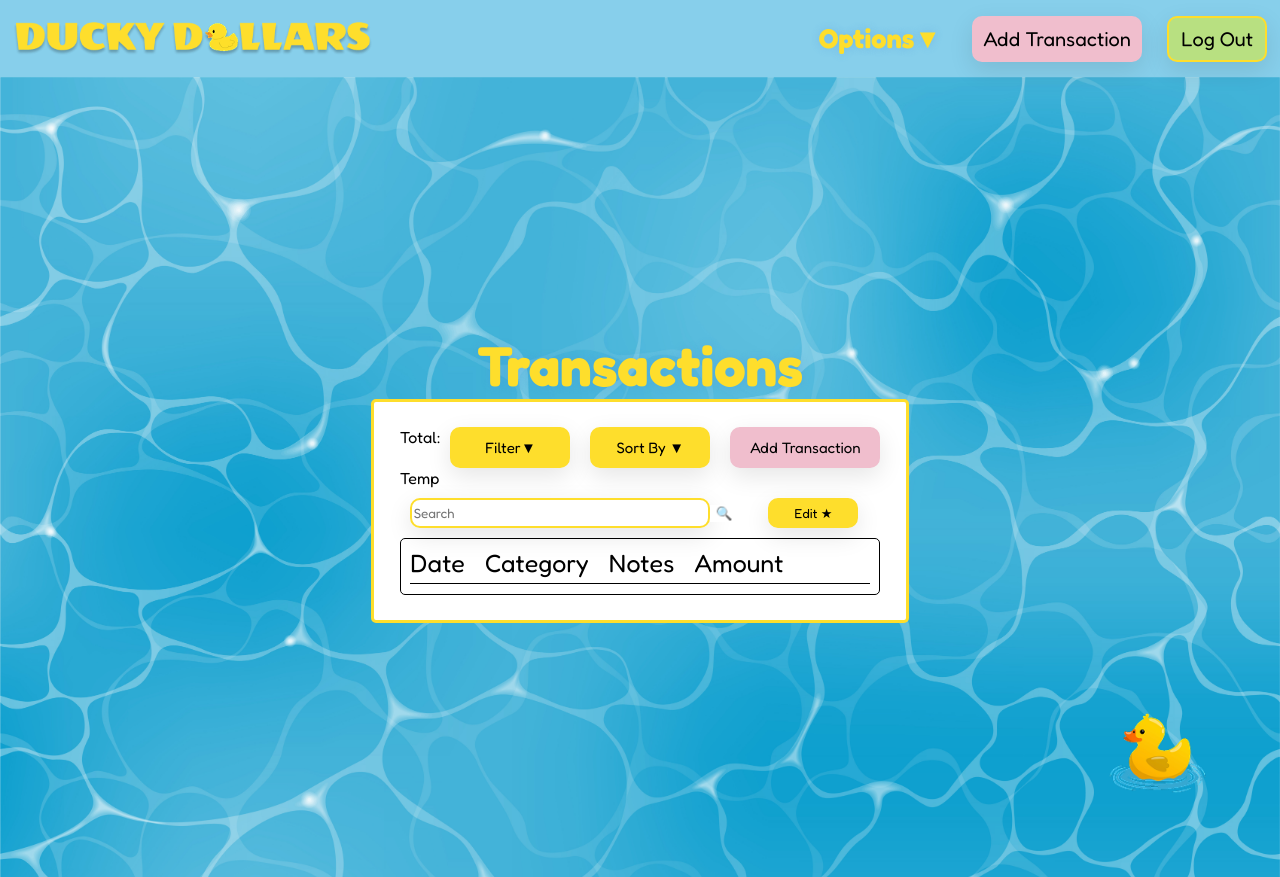
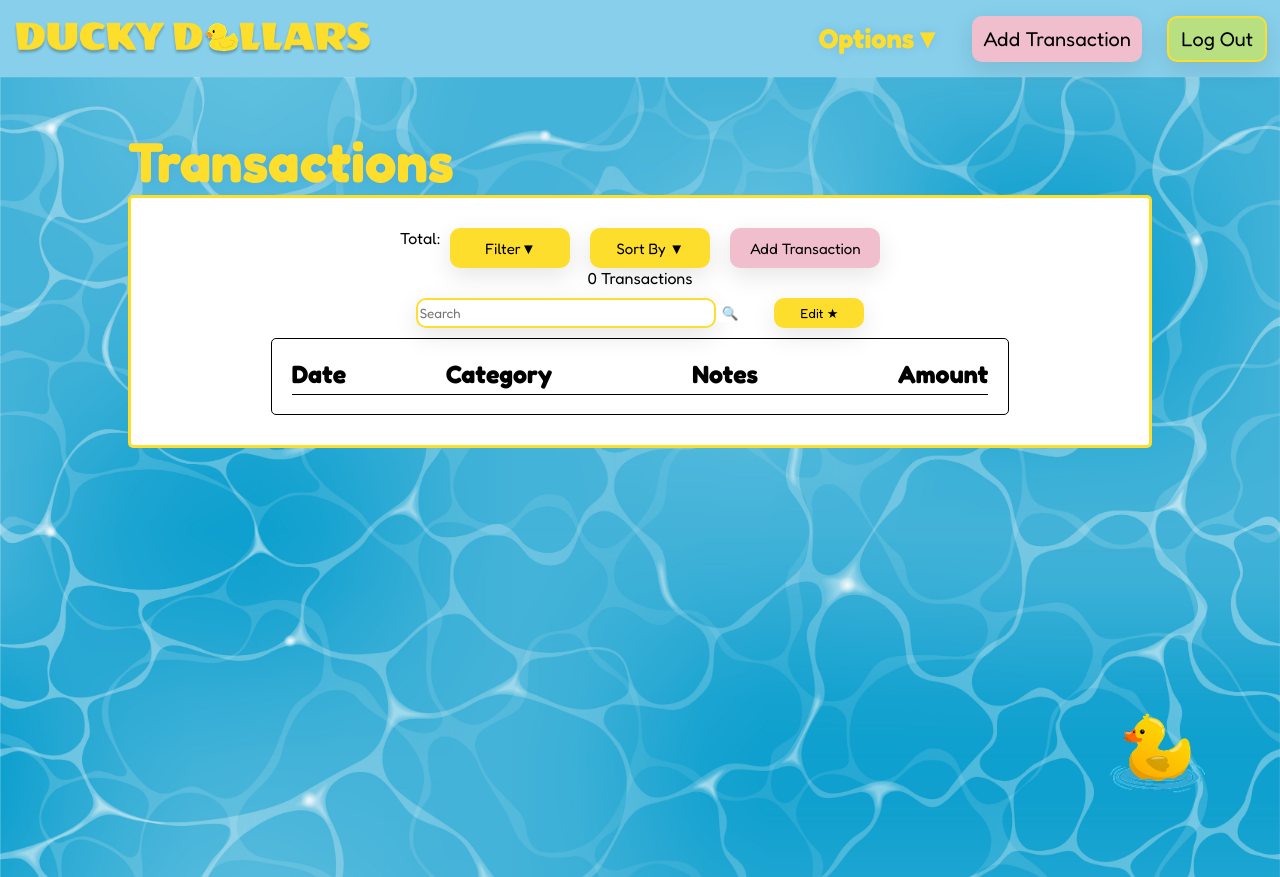
Before and after one commit to wongbernice/MERN-Stack-Project-Group-14, a React (Vite) app in the folder frontend/: page /transactions in a window 1280 px wide. Built offline with nearby package versions, Linux system fonts and the light colour scheme; a web font is replaced by a local one.

Commit message:
connect transactions to api and fixed styling -trevi

```diff
--- a/frontend/src/components/AddTransactions/addTransactions.tsx
+++ b/frontend/src/components/AddTransactions/addTransactions.tsx
@@ -28,6 +28,9 @@ export const AddTransaction = ({onClose, onSubmit}: OverlayItems) =>
     useEffect(() => {
         const getCategories = async () => {
             const userId = localStorage.getItem('_id');
+            if(!userId)
+                return;
+
             try {
                 const response = await fetch('http://67.205.159.14:5000/api/categories?userId=${userId}');
                 const data = await response.json();
--- a/frontend/src/pages/Transactions/Transactions.tsx
+++ b/frontend/src/pages/Transactions/Transactions.tsx
@@ -1,24 +1,48 @@
 import axios from 'axios';
-import { useState, type ChangeEvent, type FormEvent } from 'react';
+import { useState, useEffect, type ChangeEvent, type FormEvent } from 'react';
 import { useNavigate } from 'react-router-dom';
 import { NavBar } from '../../components/NavBar/NavBar'
 import { AddTransaction } from '../../components/AddTransactions/addTransactions'
 import duck from '../../assets/Duck_Image.png'
 import './TransactionsPage.css'
 
+interface Transaction {
+    _id: string;
+    date: string;
+    categoryId:string;
+    note:string;
+    amount: number;
+}
+
 export const TransactionsPage = () =>
 {
     const[isOverlay, setIsOverlay] = useState(false);
     const[searchQuery, setSearchQuery] = useState("");
+    const[transactions, setTransactions] = useState<Transaction[]>([]);
     const toggleOverlay = () => setIsOverlay(!isOverlay);
 
+    useEffect(() => {
+        const getTransactions = async () => {
+            const userId = localStorage.getItem('_id');
+            if (!userId)
+                return;
+
+            try {
+                const response = await axios.get('http://67.205.159.14:5000/api/categories?userId=${userId}');
+                setTransactions(response.data.transactions);
+            } catch (error){
+                console.log("error getting transactions: ", error);
+            }
+        };
+        getTransactions();
+    }, []);
 
     return(
         <>
             <NavBar />
             <div className='transactionsDiv'>
+                <div className='wrapper'>
                     <h2 id='transactionsTitle'>Transactions</h2>
-
 
                     <main className='transactionsMain'>
                         <div className='topPanel'>
@@ -30,7 +54,7 @@ export const TransactionsPage = () =>
                             </div>
                         </div>
 
-                    <p id='totalTrans'>Temp{/* Get total # of transactions from api */}</p>
+                        <p id='totalTrans'>{transactions.length} Transactions</p>
 
                         <div className='searchPanel'>
                             <form className='searchForm'>
@@ -42,15 +66,20 @@ export const TransactionsPage = () =>
 
                         <div className='transactionsList'>
                             <div className='listLabels'>
-                            <p>Date</p>
-                            <p>Category</p>
-                            <p>Notes</p>
-                            <p>Amount</p>
+                                <p id="dateL">Date</p>
+                                <p id="catL">Category</p>
+                                <p id="noteL">Notes</p>
+                                <p id="amountL">Amount</p>
                             </div>
 
+                            {transactions.map((transaction) => (
                                 <div className='transaction'>
-                            {/* get each transaction from api */}
+                                        <p>{transaction.date}</p>
+                                        <p>{transaction.categoryId}</p>
+                                        <p>{transaction.note}</p>
+                                        <p>{transaction.amount}</p>
                                 </div>
+                            ))}
                         </div>
 
 
@@ -64,6 +93,7 @@ export const TransactionsPage = () =>
 
                     </main>
                 </div>
+            </div>
             <img id="duckImgTrans" src={duck} alt="Duck Image" />
         </>
     );
--- a/frontend/src/pages/Transactions/TransactionsPage.css
+++ b/frontend/src/pages/Transactions/TransactionsPage.css
@@ -3,12 +3,20 @@
     background-size: cover;
     min-height: 100vh;
     width: 100%;
-    margin: 0;
+    display: flex;
+    flex-direction: column;
+    padding-top: 50px;
+    align-items: center;
+    box-sizing: border-box;
+}
+
+.wrapper {
+    display: flex;
+    flex-direction: column;
+    align-items: flex-start;
+    width: 80%;
     padding: 0;
-    display: flex;
-    justify-content: center;
-    flex-direction: column;
-    align-items: center;
+    margin: 0 auto;
 }
 
 #transactionsTitle {
@@ -17,14 +25,20 @@
     color:#FEDE2C;
     font-size: 3.5rem;
     text-shadow: 0 0 8px rgba(74, 144, 226, 0.3);
+    text-align: left;
 }
 
 .transactionsMain {
+    display: flex;
+    align-items: center;
+    flex-direction: column;
     border: #FEDE2C solid 3px;
     border-radius: 5px;
     background-color: white;
-    padding: 2%;
     font-family: "Fredoka", sans-serif;
+    width: 100%;
+    box-sizing: border-box;
+    padding: 30px;
 }
 
 .topPanel {
@@ -127,7 +141,7 @@
     padding: 2%;
 }
 
-.listLabels {
+.listLabels, .transaction {
     display: flex;
     flex-direction: row;
     gap: 20px;
@@ -137,6 +151,20 @@
 
 .listLabels p {
     font-size: 25px;
+    font-weight: bold;
+    position: relative;
+}
+
+#dateL {
+    margin-right: 80px;
+}
+
+#catL, #noteL {
+    margin-right: 120px;
+}
+
+.transaction p {
+    font-size: 20px;
 }
 
 #duckImgTrans {
```
Lines whose indentation alone changed are shown as unchanged.
